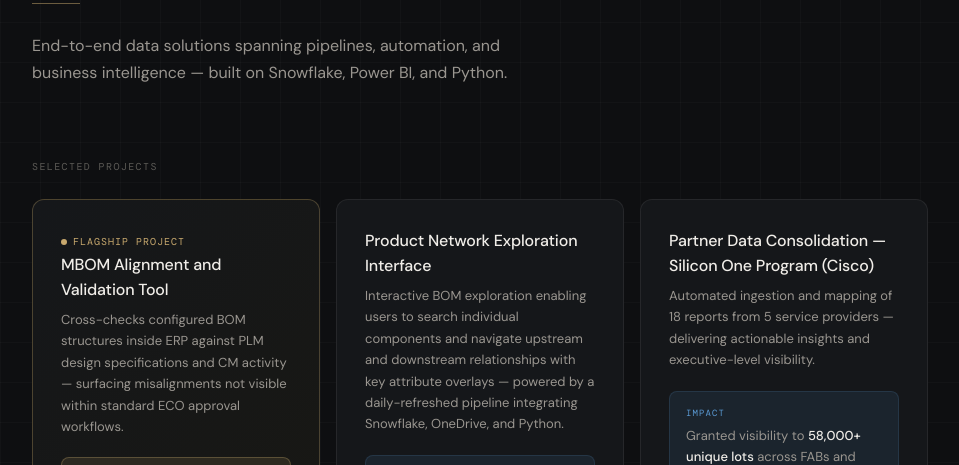
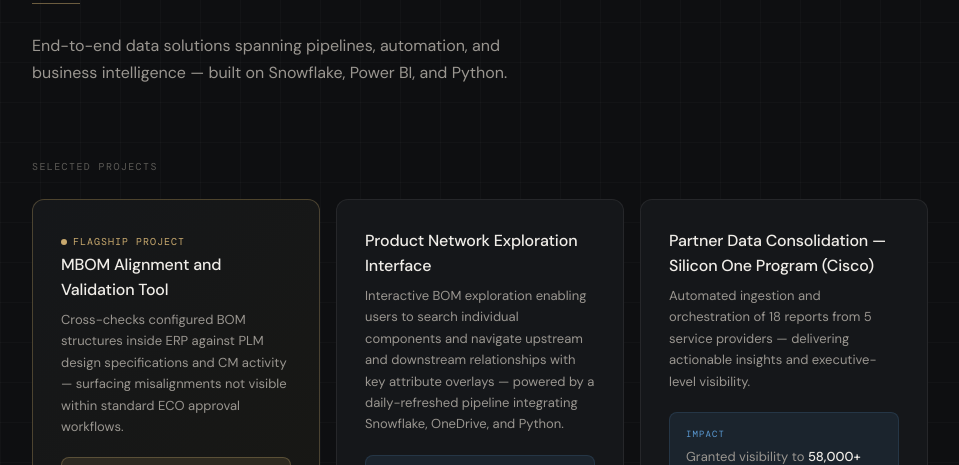
Before and after one commit to jtstevenson3/jtstevenson.github.io, a plain HTML site: page index.html in a window 1280 px wide. Shown: the part 258-723 px from the top of the page, without its empty margins (160-1119 px from the left). Drawn offline with nearby package versions, Linux system fonts and the light colour scheme.

Commit message:
Add files via upload

```diff
--- a/index.html
+++ b/index.html
@@ -412,7 +412,7 @@
     <div class="card">
       <div>
         <div class="card-title">Partner Data Consolidation — Silicon One Program (Cisco) </div>
-        <div class="card-desc">Automated ingestion and mapping of 18 reports from 5 service providers — delivering actionable insights and executive-level visibility.</div>
+        <div class="card-desc">Automated ingestion and orchestration of 18 reports from 5 service providers — delivering actionable insights and executive-level visibility.</div>
       </div>
       <div class="impact">
         <div class="impact-label">Impact</div>
```
